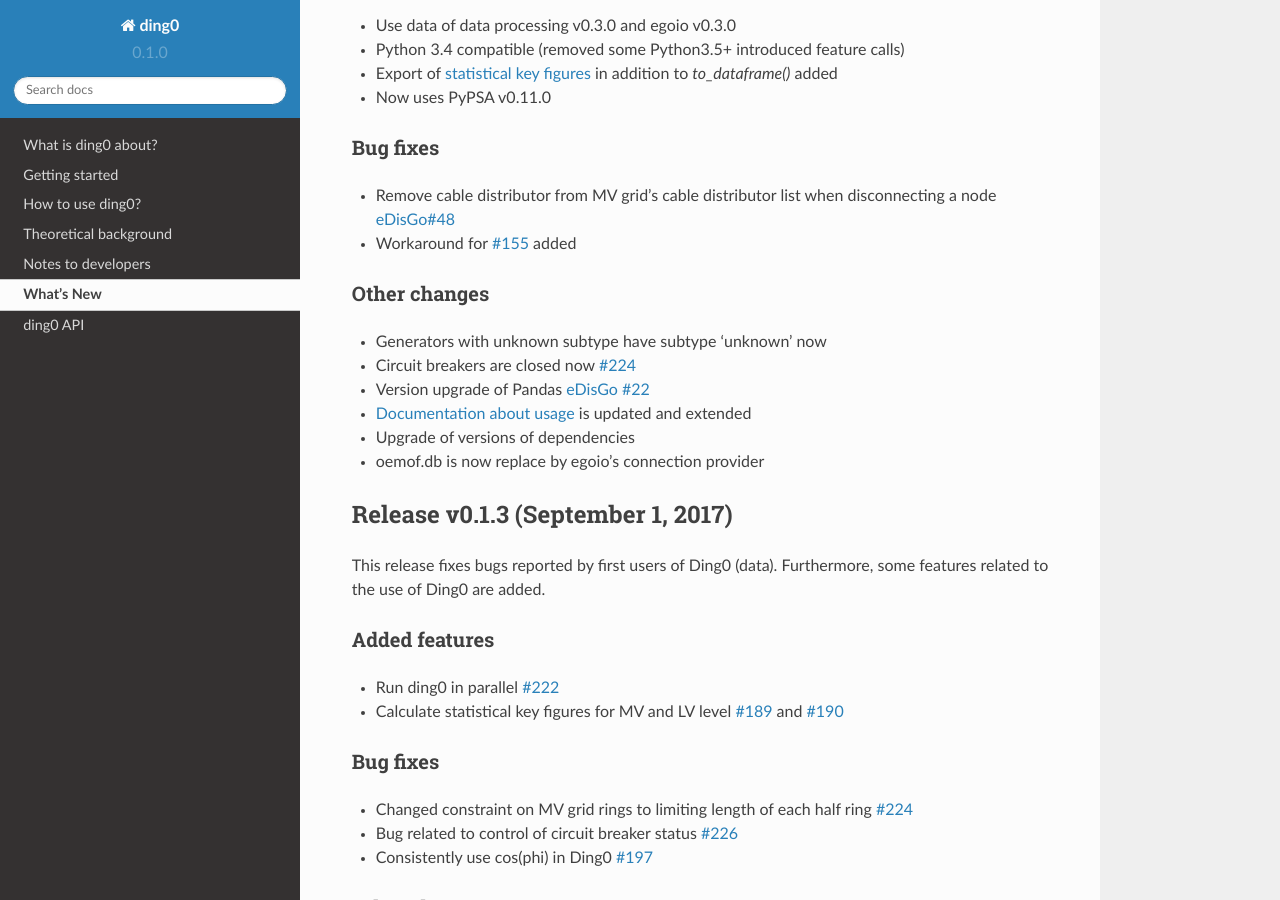
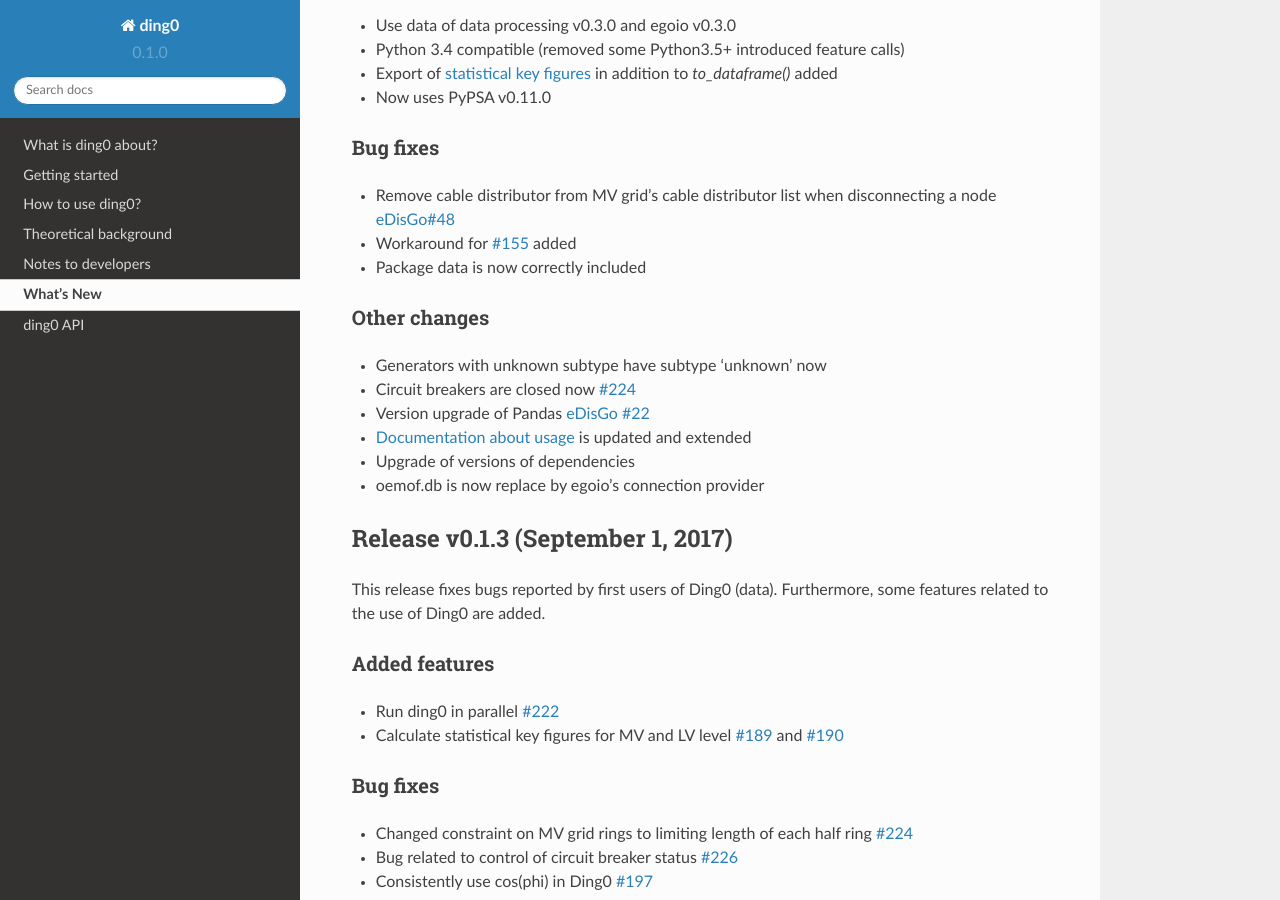
Before and after one commit to openego/ding0, a Sphinx documentation site: the page built from doc/whatsnew.rst, in a window 1280 px wide and 900 px high, scrolled down 528 px. Built offline with Sphinx 7.4.7 and the Read the Docs theme 2.0.0, drawn with Linux system fonts in a browser that asks for light colours; formulas are drawn with MathJax 3; pages that are not in the unit, such as notebooks, are missing from menus.

Commit message:
Last update of "What's new" for v0.1.4

```diff
--- a/doc/whatsnew/v0-1-4.rst
+++ b/doc/whatsnew/v0-1-4.rst
@@ -15,6 +15,7 @@
 ---------
 * Remove cable distributor from MV grid's cable distributor list when disconnecting a node `eDisGo#48 <https://github.com/openego/eDisGo/issues/48>`_
 * Workaround for `#155 <https://github.com/openego/ding0/issues/155>`_ added
+* Package data is now correctly included
 
 Other changes
 -------------
```
